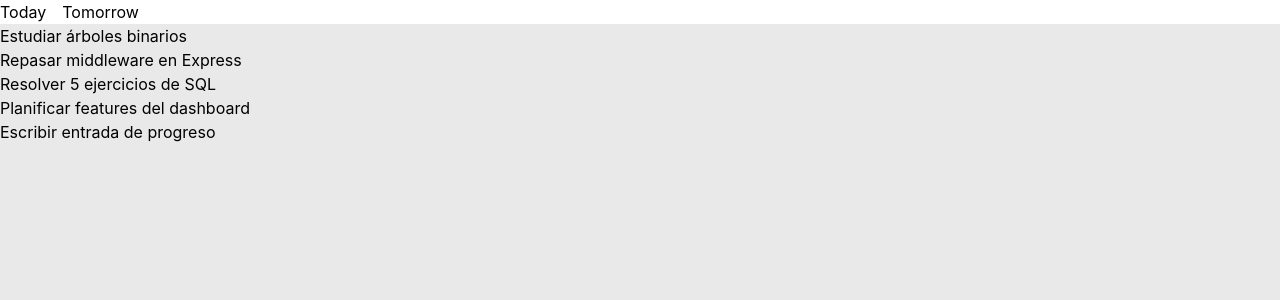
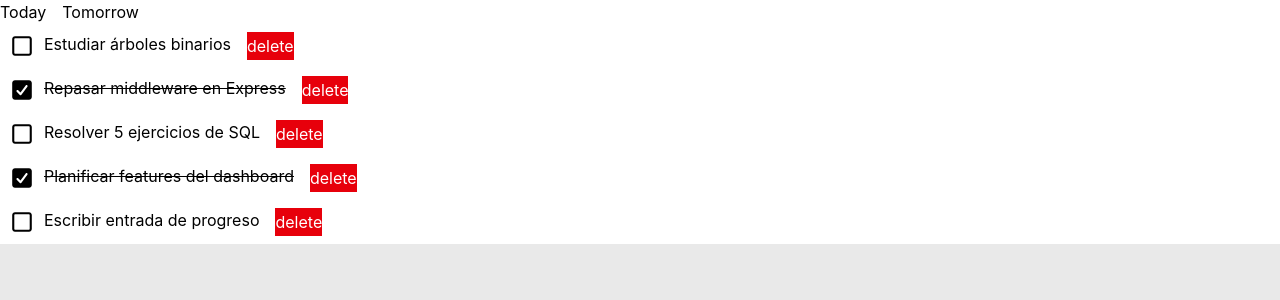
Before and after one commit to s-ricchini/ricchiTracker, a React app in the folder frontend/: page / in a window 1280 px wide. Shown: the top 300 px of the page. Built offline with nearby package versions, Linux system fonts and the light colour scheme; the HTML template or start-up script is replaced by a standard one.

Commit message:
fin del dia, todo funcional pero falta icono de delete y UI

```diff
--- a/frontend/src/features/todoList/components/Task.jsx
+++ b/frontend/src/features/todoList/components/Task.jsx
@@ -1,13 +1,26 @@
 
+function Task({task,handleDelete,handleCheck}){
 
-function Task({task,handleDelete}){
     return(
-        <div>
-            <p>{task.title}</p>
+        <div className="flex bg-white p-2 gap-4">
+           <div onClick={() => {handleCheck(task.id)}} className="space-x-2 flex hover:cursor-pointer">
+                {task.completed ? <SquareIconChecked></SquareIconChecked> : <SquareIcon></SquareIcon>}
+                <p className={`${task.completed && "line-through"}`} >{task.title}</p>
+            </div>
+            <button onClick={() => {handleDelete(task.id)}} className="bg-red-600 text-white">delete</button>
         </div>
     )
 
 
 }
 
+function SquareIcon(){
+    return (<svg className="size-7" xmlns="http://www.w3.org/2000/svg" viewBox="0 0 640 640"><path d="M480 144C488.8 144 496 151.2 496 160L496 480C496 488.8 488.8 496 480 496L160 496C151.2 496 144 488.8 144 480L144 160C144 151.2 151.2 144 160 144L480 144zM160 96C124.7 96 96 124.7 96 160L96 480C96 515.3 124.7 544 160 544L480 544C515.3 544 544 515.3 544 480L544 160C544 124.7 515.3 96 480 96L160 96z"/></svg>)
+}
+
+function SquareIconChecked(){
+    return(<svg className="size-7" xmlns="http://www.w3.org/2000/svg" viewBox="0 0 640 640"><path d="M480 96C515.3 96 544 124.7 544 160L544 480C544 515.3 515.3 544 480 544L160 544C124.7 544 96 515.3 96 480L96 160C96 124.7 124.7 96 160 96L480 96zM438 209.7C427.3 201.9 412.3 204.3 404.5 215L285.1 379.2L233 327.1C223.6 317.7 208.4 317.7 199.1 327.1C189.8 336.5 189.7 351.7 199.1 361L271.1 433C276.1 438 283 440.5 289.9 440C296.8 439.5 303.3 435.9 307.4 430.2L443.3 243.2C451.1 232.5 448.7 217.5 438 209.7z"/></svg>)
+}
+
+
 export default Task;
--- a/frontend/src/features/todoList/components/TaskList.jsx
+++ b/frontend/src/features/todoList/components/TaskList.jsx
@@ -3,11 +3,27 @@ import Task from "./Task";
 function TaskList({tasks,setTasks}){
 
     function handleDelete(id){
-       console.log('eliminar')
+        console.log('eliminar')
+        setTasks(tasks => tasks.filter( task => task.id !== id));
+
+
     }
 
+    function handleCheck(id){
+        console.log('check')
+        setTasks(tasks => tasks.map(task => {
+            if (task.id === id){
+                return {...task, completed: !task.completed};
+            } else{
+                return(task)
+            }
+
+        }))
+    }
+
+
     const list = tasks.map(task => {
-        return <Task task ={task} handleDelete = {handleDelete}  key={task.id}></Task>
+        return <Task task ={task} handleDelete = {handleDelete} handleCheck = {handleCheck} key={task.id}></Task>
     });
 
 
```
